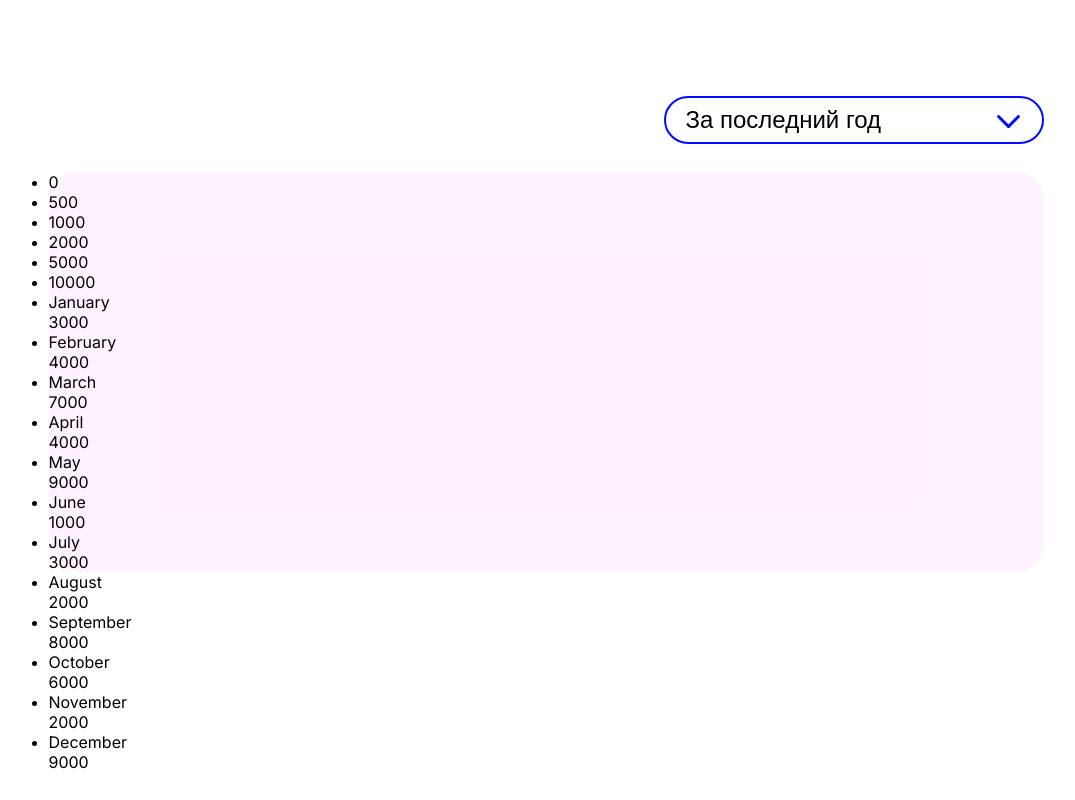
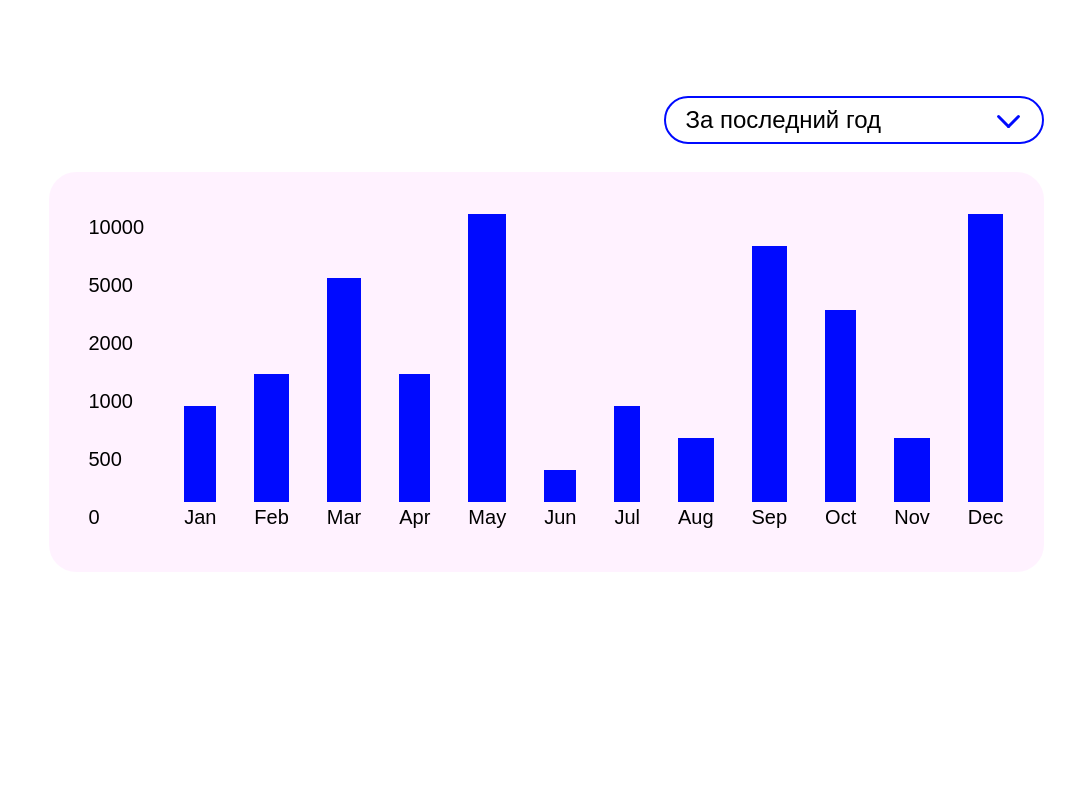
Before and after one commit to Vasily257/interactive-chart, a Next.js app: page / in a window 1280 px wide. Shown: the whole page, without its empty margins (94-1169 px from the left). Built offline with nearby package versions, Linux system fonts and the light colour scheme.

Commit message:
fear(InteractiveChart): add base markup and styles for the graph

```diff
--- a/src/app/components/InteractiveChart.tsx
+++ b/src/app/components/InteractiveChart.tsx
@@ -25,7 +25,7 @@ type Action =
   | { type: 'CHOOSE_LAST_MONTH' };
 
 /** Значения по вертикальной оси */
-const VERTICAL_SCALE_ITEMS: number[] = [0, 500, 1000, 2000, 5000, 10000];
+const VERTICAL_SCALE_ITEMS: number[] = [10000, 5000, 2000, 1000, 500, 0];
 
 /** Описания периодов */
 const GRAPH_PERIOD_TEXT = {
@@ -86,7 +86,12 @@ const getGraphData = (data: Donator) => {
     const periodName: GraphPeriod = entry[0];
     const intervalsAndValues: [string, number | null][] = Object.entries(entry[1]);
 
-    graphData[periodName] = mapIntervalsAndValues(intervalsAndValues);
+    // Обрезать значение интервалов, чтобы они занимали не больше 3 символов (нужно для месяцев)
+    const croppedIntervalsAndValues: [string, number | null][] = intervalsAndValues.map(
+      ([interval, value]) => [interval.substring(0, 3), value]
+    );
+
+    graphData[periodName] = mapIntervalsAndValues(croppedIntervalsAndValues);
   });
 
   return graphData;
@@ -127,10 +132,9 @@ const InteractiveChart: React.FC<{ data: Donator }> = ({ data }) => {
     selectIcon,
     selectValues,
     selectValue,
-    chartContainer,
+    graphBox,
     verticalScale,
     verticalScaleItem,
-    columnsContainer,
     columns,
     column,
     columnInterval,
@@ -171,7 +175,7 @@ const InteractiveChart: React.FC<{ data: Donator }> = ({ data }) => {
       </div>
 
       {/* График */}
-      <div className={chartContainer}>
+      <div className={graphBox}>
         <ul className={verticalScale}>
           {VERTICAL_SCALE_ITEMS.map((scaleItem: number, index: number) => {
             return (
@@ -181,20 +185,21 @@ const InteractiveChart: React.FC<{ data: Donator }> = ({ data }) => {
             );
           })}
         </ul>
-        <div className={columnsContainer}>
         <ul className={columns}>
           {graphData[state.currentPeriod].map((columnItem: GraphColumn, index: number) => {
             return (
               <li key={index} className={column}>
+                <div
+                  className={columnValue}
+                  style={{ height: `calc(${columnItem.value}/10000 * 100%)` }}
+                ></div>
                 <span className={columnInterval}>{columnItem.interval}</span>
-                  <div className={columnValue}>{columnItem.value}</div>
               </li>
             );
           })}
         </ul>
       </div>
     </div>
-    </div>
   );
 };
 
--- a/src/app/components/interactiveChart.module.css
+++ b/src/app/components/interactiveChart.module.css
@@ -3,6 +3,8 @@
   display: flex;
   row-gap: 28px;
   flex-flow: column nowrap;
+  color: #000000;
+  font-family: Manrope, Arial, Helvetica, sans-serif;
 }
 
 .selectBox {
@@ -11,10 +13,8 @@
 }
 
 .selectButton {
-  color: #000000;
   border: none;
   background-color: transparent;
-  font-family: Manrope, Arial, Helvetica, sans-serif;
   font-size: 24px;
   line-height: 1.25;
 }
@@ -44,8 +44,7 @@
   height: 27px;
 }
 
-.selectIcon::after,
-.selectIcon::before {
+.selectIcon::after, .selectIcon::before {
   position: absolute;
   top: 50%;
   display: block;
@@ -84,9 +83,44 @@
   background: #ffffff;
 }
 
-.chartContainer {
+.graphBox {
+  display: flex;
+  column-gap: 40px;
+  flex-flow: row nowrap;
   width: 995px;
   height: 400px;
+  padding: 40px;
   border-radius: 27px;
   background-color: rgba(255, 0, 245, 0.05);
+  font-size: 20px;
+  line-height: 1.5;
 }
+
+.verticalScale {
+  display: flex;
+  justify-content: space-between;
+  flex-flow: column nowrap;
+  margin: 0;
+  padding: 0;
+  list-style-type: none;
+}
+
+.columns {
+  display: flex;
+  justify-content: space-between;
+  flex-flow: row nowrap;
+  width: 100%;
+  margin: 0;
+  padding: 0;
+  list-style-type: none;
+}
+
+.column {
+  display: flex;
+  justify-content: flex-end;
+  flex-flow: column nowrap;
+}
+
+.columnValue {
+  background-color: #000aff;
+}
```
Lines whose indentation alone changed are shown as unchanged.
